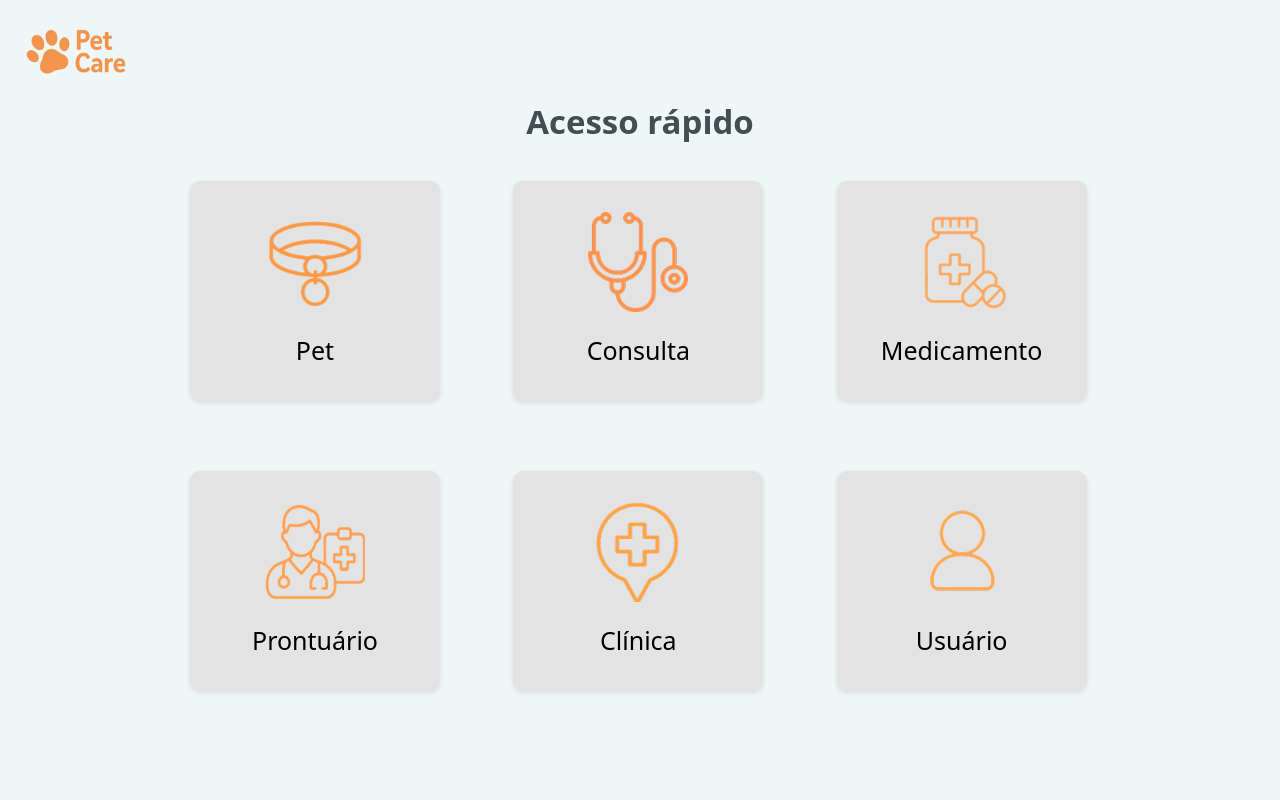
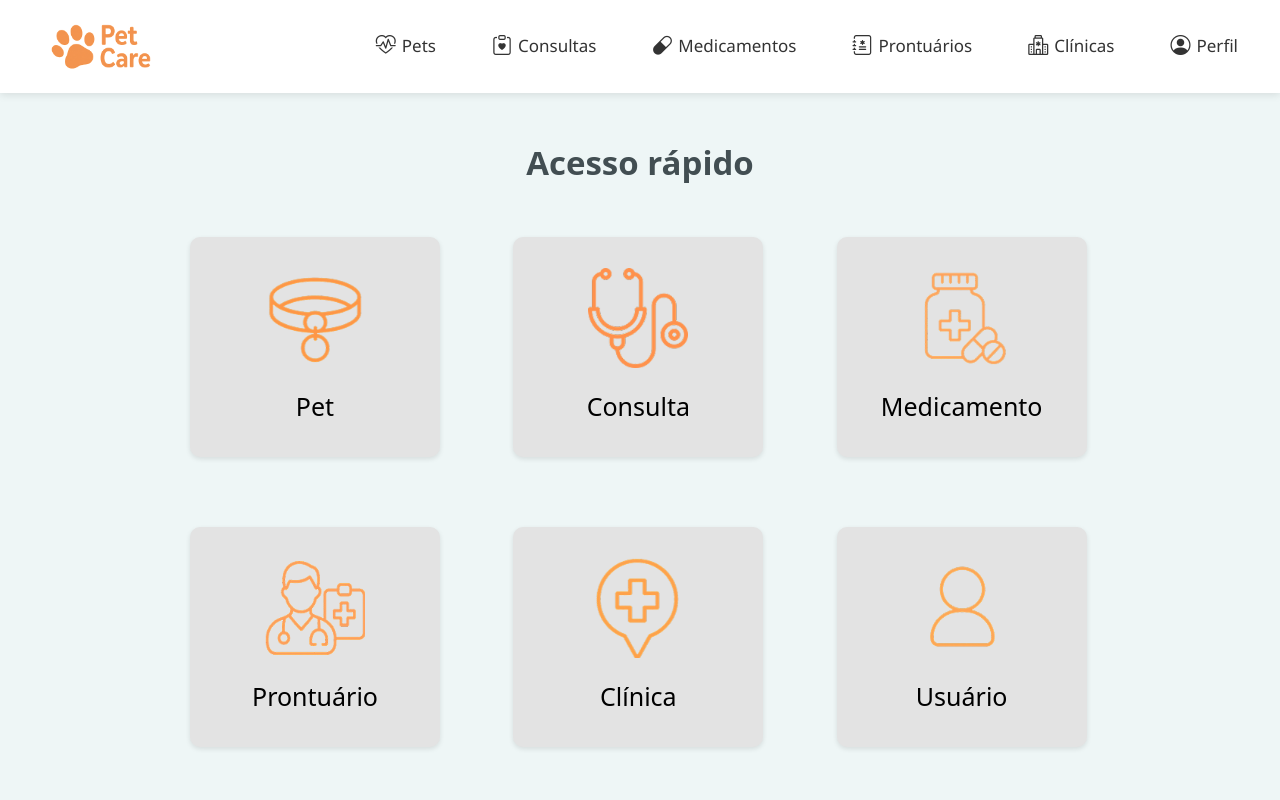
Before and after one commit to thiaguera00/pet-care, a Django app: page /home/ in a window 1280 px wide. Run offline with Django 5.2, Linux system fonts and the light colour scheme; the visitor is signed in with stand-in values (Sample User, id 1).

Commit message:
feat: adicionando navbar

```diff
--- a/core/static/css/global.css
+++ b/core/static/css/global.css
@@ -104,12 +104,18 @@ form {
 }
 
 .navbar-home {
-    background-color: #eef6f6;
+    background: rgba(255, 255, 255, 0.7);
+    backdrop-filter: blur(10px);
+    border-bottom: 1px solid rgba(255, 255, 255, 0.2);
     display: flex;
     justify-content: space-between;
     align-items: center;
-    padding: 15px 5px;
+    padding: 10px 30px;
     font-family: 'Segoe UI', sans-serif;
+    box-shadow: 0 2px 8px rgba(0, 0, 0, 0.1);
+    position: sticky;
+    top: 0;
+    z-index: 100;
 }
 
 .navbar-left {
@@ -123,34 +129,40 @@ form {
     object-fit: contain;
 }
 
-.logo-text {
-    font-family: 'Brush Script MT', cursive;
-    font-size: 26px;
-    color: #1c2a4e;
-    font-weight: bold;
+.navbar-links {
+    display: flex;
+    gap: 32px;
+    align-items: center;
 }
 
-.navbar-links {
+.navbar-links .nav-item {
+    text-decoration: none;
+    color: #333;
+    font-size: 17px;
+    font-weight: 500;
     display: flex;
-    gap: 40px;
+    align-items: center;
+    gap: 6px;
+    padding: 8px 12px;
+    border-radius: 8px;
+    transition: all 0.3s ease;
 }
 
-.navbar-links a {
-    text-decoration: none;
-    color: #000;
-    font-size: 16px;
-    font-weight: 500;
-    transition: color 0.3s;
+.navbar-links .nav-item:hover {
+    background-color: rgba(255, 145, 76, 0.2);
+    color: #FF914C;
+    transform: scale(1.05);
 }
 
-.navbar-links a:hover {
-    color: #2b6f6f;
+.navbar-links .nav-item i {
+    font-size: 20px;
 }
 
 .home-container {
     background-color: #eef6f6;
     min-height: 100vh;
     text-align: center;
+    padding-top: 50px;
 }
 
 .home-title {
@@ -166,6 +178,7 @@ form {
     gap: 70px;
     max-width: 900px;
     margin: 0 auto;
+    padding-top: 15px;
 }
 
 .home-button {
@@ -186,7 +199,7 @@ form {
 }
 
 .home-button:hover {
-    background-color: #a0ccc2;
+    background-color: #eedfc8;
 }
 
 .home-button img {
@@ -221,6 +234,7 @@ span {
     font-weight: bold;
     text-align: center;
     margin-bottom: 30px;
+    padding-top: 50px;
 }
 
 .form-control {
@@ -317,4 +331,5 @@ tr:nth-child(even) {
     text-align: center;
     font-weight: bold;
     margin-bottom: 24px;
+    padding-top: 50px;
 }
--- a/core/templates/core/base.html
+++ b/core/templates/core/base.html
@@ -5,19 +5,29 @@
     <meta charset="UTF-8">
     <title>{% block title %}PetCare{% endblock %}</title>
     <meta name="viewport" content="width=device-width, initial-scale=1">
-    <!--  CSS global -->
+    <!-- CSS Global -->
     <link href="{% static 'css/global.css' %}" rel="stylesheet">
     <!-- Bootstrap CSS -->
     <link href="https://cdn.jsdelivr.net/npm/bootstrap@5.3.3/dist/css/bootstrap.min.css" rel="stylesheet">
+    <!-- Bootstrap Icons -->
     <link rel="stylesheet" href="https://cdn.jsdelivr.net/npm/bootstrap-icons@1.10.5/font/bootstrap-icons.css">
-
 </head>
 <body>
     <nav class="navbar-home">
         <div class="navbar-left">
-            <a href="{% url 'home' %}"><img src="{% static 'img/logo.png' %}" alt="logo" class="logo-img"></a>
+          <a href="{% url 'home' %}">
+            <img src="{% static 'img/logo.png' %}" alt="PetCare Logo" class="logo-img">
+          </a>
         </div>
-    </nav>
+        <div class="navbar-links">
+            <a href="{% url 'listar_pets' %}" class="nav-item"><i class="bi bi-heart-pulse"></i> Pets</a>
+            <a href="{% url 'listar_consultas' %}" class="nav-item"><i class="bi bi-clipboard-heart"></i> Consultas</a>
+            <a href="{% url 'listar_medications' %}" class="nav-item"><i class="bi bi-capsule"></i> Medicamentos</a>
+            <a href="{% url 'listar_medicalrecords' %}" class="nav-item"><i class="bi bi-journal-medical"></i> Prontuários</a>
+            <a href="{% url 'listar_clinicas' %}" class="nav-item"><i class="bi bi-hospital"></i> Clínicas</a>
+            <a href="{% url 'informacoes_usuario' %}" class="nav-item"><i class="bi bi-person-circle"></i> Perfil</a>
+        </div>
+      </nav>
     {% block content %}
     <!-- Conteúdo das páginas será injetado aqui -->
     {% endblock %}
--- a/core/templates/core/home/home.html
+++ b/core/templates/core/home/home.html
@@ -5,6 +5,7 @@
 {% block title %}Página Inicial{% endblock %}
 
 {% block content %}
+
 
 <div class="home-container">
     <h2 class="home-title">Acesso rápido</h2>
```
Also changed, not shown: petcare/urls.py (line endings or trailing spaces).
